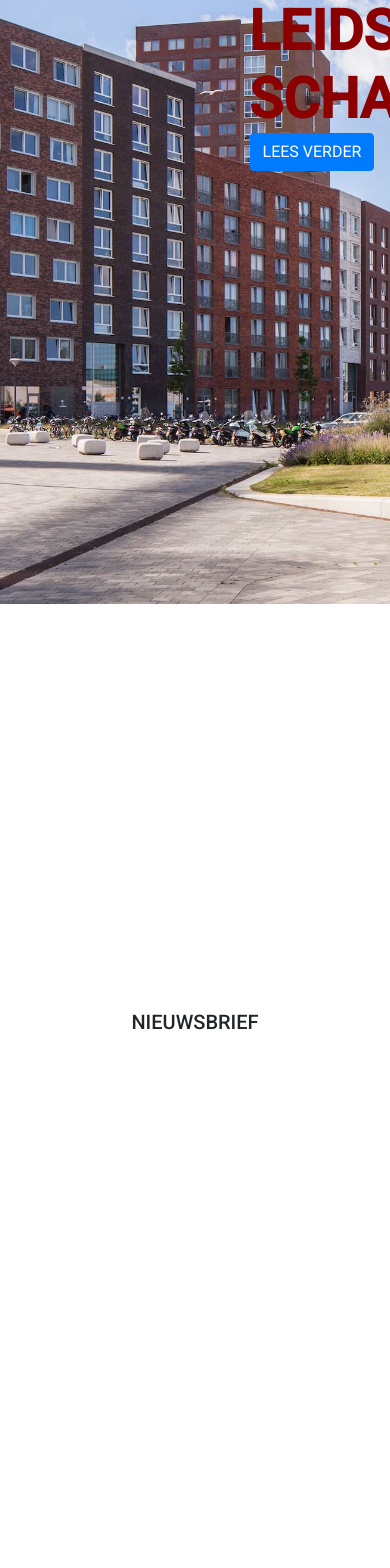
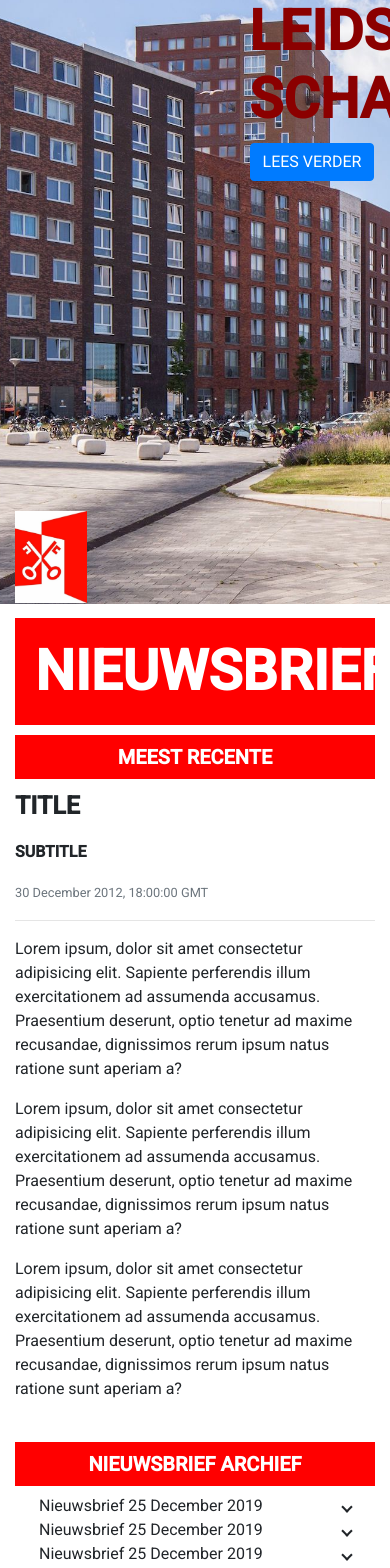
Before and after one commit to Raiodomo/BCLeidseSchans, an Angular app: page / in a window 390 px wide. Shown: the part 240-1808 px from the top of the page. Built offline with nearby package versions, Linux system fonts and the light colour scheme.

Commit message:
nieuwsbrief layout created, still needs backend

```diff
--- a/package.json
+++ b/package.json
@@ -11,11 +11,13 @@
   },
   "private": true,
   "dependencies": {
-    "@angular/animations": "~7.2.0",
+    "@angular/animations": "^7.2.14",
+    "@angular/cdk": "^7.3.7",
     "@angular/common": "~7.2.0",
     "@angular/compiler": "~7.2.0",
     "@angular/core": "~7.2.0",
     "@angular/forms": "~7.2.0",
+    "@angular/material": "^7.3.7",
     "@angular/platform-browser": "~7.2.0",
     "@angular/platform-browser-dynamic": "~7.2.0",
     "@angular/router": "~7.2.0",
--- a/src/app/LandingPage/intro/intro.component.css
+++ b/src/app/LandingPage/intro/intro.component.css
@@ -23,6 +23,7 @@ h4#commissie-naam{
 }
 
 button{
+  margin-top: 10px;
   display: block;
   margin-left: auto;
   margin-right: auto;
--- a/src/app/LandingPage/nieuwsbrief/nieuwsbrief.component.css
+++ b/src/app/LandingPage/nieuwsbrief/nieuwsbrief.component.css
@@ -1,3 +1,66 @@
 div.container{
+  height: 100vh;
+}
+
+div#left{
+
+}
+
+div#right{
+}
+
+img{
+  margin-top: 25px;
+  width: 20%;
+}
+
+mat-nav-list{
+  margin-top: 25px;
+}
+
+h4{
+  display: inline-block;
+  background-color: red;
+  color: white;
+  font-weight: bold;
+  margin-left: 5px;
+  padding: 32px;
+}
+
+h5{
+  background-color: red;
+  color: white;
+  font-weight: bold;
+  margin-top: 10px;
   text-align: center;
+  padding: 10px;
 }
+p#nieuwsbrief-title{
+  font-size:  25px;
+}
+p#nieuwsbrief-title, p#nieuwsbrief-subtitle{
+  font-weight: bold;
+}
+
+.mat-list-base .mat-list-item{
+  height: 100px;
+  margin-top: 45px;
+}
+
+h5#nieuwsbrief-archief{
+  margin-top: 25px;
+}
+
+@media only screen and (max-width: 1000px){
+  h4{
+    margin-top: 15px;
+    text-align: center;
+    display: block;
+    margin-left: 0px;
+    padding: 20px;
+  }
+
+  i{
+    display: none;
+  }
+}
--- a/src/app/LandingPage/nieuwsbrief/nieuwsbrief.component.html
+++ b/src/app/LandingPage/nieuwsbrief/nieuwsbrief.component.html
@@ -1,5 +1,68 @@
 <div class="container d-flex h-100">
   <div class="justify-content-center align-self-center" style="width: 100%;">
-      <h5 class="display-5">NIEUWSBRIEF</h5>
+  <div class="row">
+    <div id="left" class="col-sm-7">
+      <img src='../../../assets/leiden_logo.jpg' />
+      <h4 class="display-4">NIEUWSBRIEF <i class="far fa-newspaper"></i></h4>
+      <h5 class="display-5">MEEST RECENTE</h5>
+      <p id="nieuwsbrief-title">TITLE</p>
+      <p id="nieuwsbrief-subtitle">SUBTITLE</p>
+      <small class="text-muted">30 December 2012, 18:00:00 GMT</small>
+      <hr>
+      <p>Lorem ipsum, dolor sit amet consectetur adipisicing elit. Sapiente perferendis illum exercitationem ad assumenda accusamus. Praesentium deserunt, optio tenetur ad maxime recusandae, dignissimos rerum ipsum natus ratione sunt aperiam a?</p>
+      <p>Lorem ipsum, dolor sit amet consectetur adipisicing elit. Sapiente perferendis illum exercitationem ad assumenda accusamus. Praesentium deserunt, optio tenetur ad maxime recusandae, dignissimos rerum ipsum natus ratione sunt aperiam a?</p>
+      <p>Lorem ipsum, dolor sit amet consectetur adipisicing elit. Sapiente perferendis illum exercitationem ad assumenda accusamus. Praesentium deserunt, optio tenetur ad maxime recusandae, dignissimos rerum ipsum natus ratione sunt aperiam a?</p>
+    </div>
+    <div id="right" class="col-sm-5">
+      <h5 id="nieuwsbrief-archief" class="display-5">NIEUWSBRIEF ARCHIEF</h5>
+      <mat-accordion>
+          <mat-expansion-panel>
+            <mat-expansion-panel-header>
+              <mat-panel-title>
+                Nieuwsbrief 25 December 2019
+              </mat-panel-title>
+            </mat-expansion-panel-header>
+            <mat-list>
+              <mat-list-item>
+              <p>Lorem ipsum, dolor sit amet consectetur adipisicing elit. Repudiandae deleniti asperiores debitis magnam deserunt fugiat, aspernatur non nemo blanditiis.</p>
+              </mat-list-item>
+              <mat-list-item>
+                <a href="#">Lees Meer</a>
+              </mat-list-item>
+            </mat-list>
+          </mat-expansion-panel>
+          <mat-expansion-panel>
+            <mat-expansion-panel-header>
+              <mat-panel-title>
+                Nieuwsbrief 25 December 2019
+              </mat-panel-title>
+            </mat-expansion-panel-header>
+            <mat-list>
+              <mat-list-item>
+              <p>Lorem ipsum, dolor sit amet consectetur adipisicing elit. Repudiandae deleniti asperiores debitis magnam deserunt fugiat, aspernatur non nemo blanditiis.</p>
+              </mat-list-item>
+              <mat-list-item>
+                <a href="#">Lees Meer</a>
+              </mat-list-item>
+            </mat-list>
+          </mat-expansion-panel>
+          <mat-expansion-panel>
+            <mat-expansion-panel-header>
+              <mat-panel-title>
+                Nieuwsbrief 25 December 2019
+              </mat-panel-title>
+            </mat-expansion-panel-header>
+            <mat-list>
+              <mat-list-item>
+              <p>Lorem ipsum, dolor sit amet consectetur adipisicing elit. Repudiandae deleniti asperiores debitis magnam deserunt fugiat, aspernatur non nemo blanditiis.</p>
+              </mat-list-item>
+              <mat-list-item>
+                <a href="#">Lees Meer</a>
+              </mat-list-item>
+            </mat-list>
+          </mat-expansion-panel>
+      </mat-accordion>
+    </div>
+  </div>
   </div>
 </div>
--- a/src/app/LandingPage/nieuwsbrief/nieuwsbrief.component.ts
+++ b/src/app/LandingPage/nieuwsbrief/nieuwsbrief.component.ts
@@ -9,6 +9,10 @@ export class NieuwsbriefComponent implements OnInit {
 
   constructor() { }
 
+  getAllNieuwsbrief() {
+    //  Get nieuwsbrief from API.
+  }
+
   ngOnInit() {
   }
 
```
Also changed, not shown: src/app/app.module.ts (+11 -1 lines), src/assets/leiden_logo.jpg (added), 1 other file (tests, documents, lock files or other folders).
